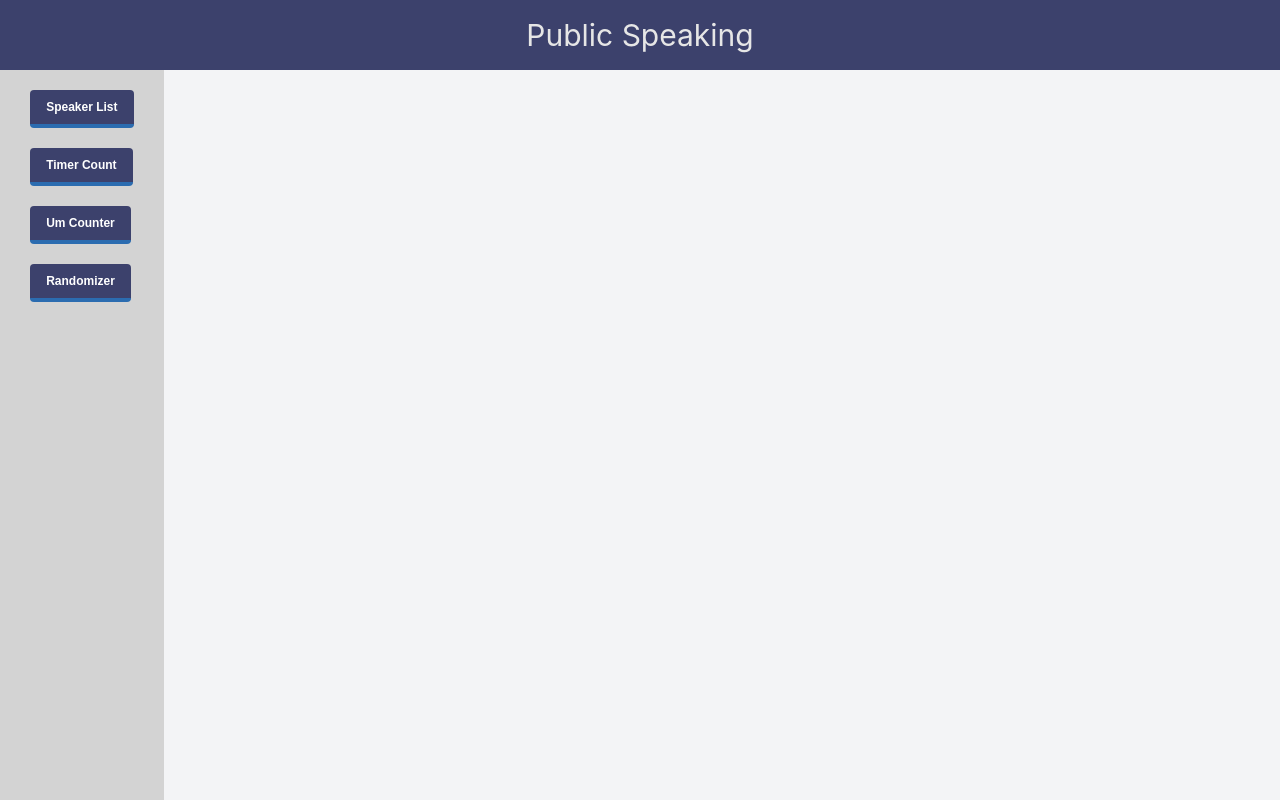
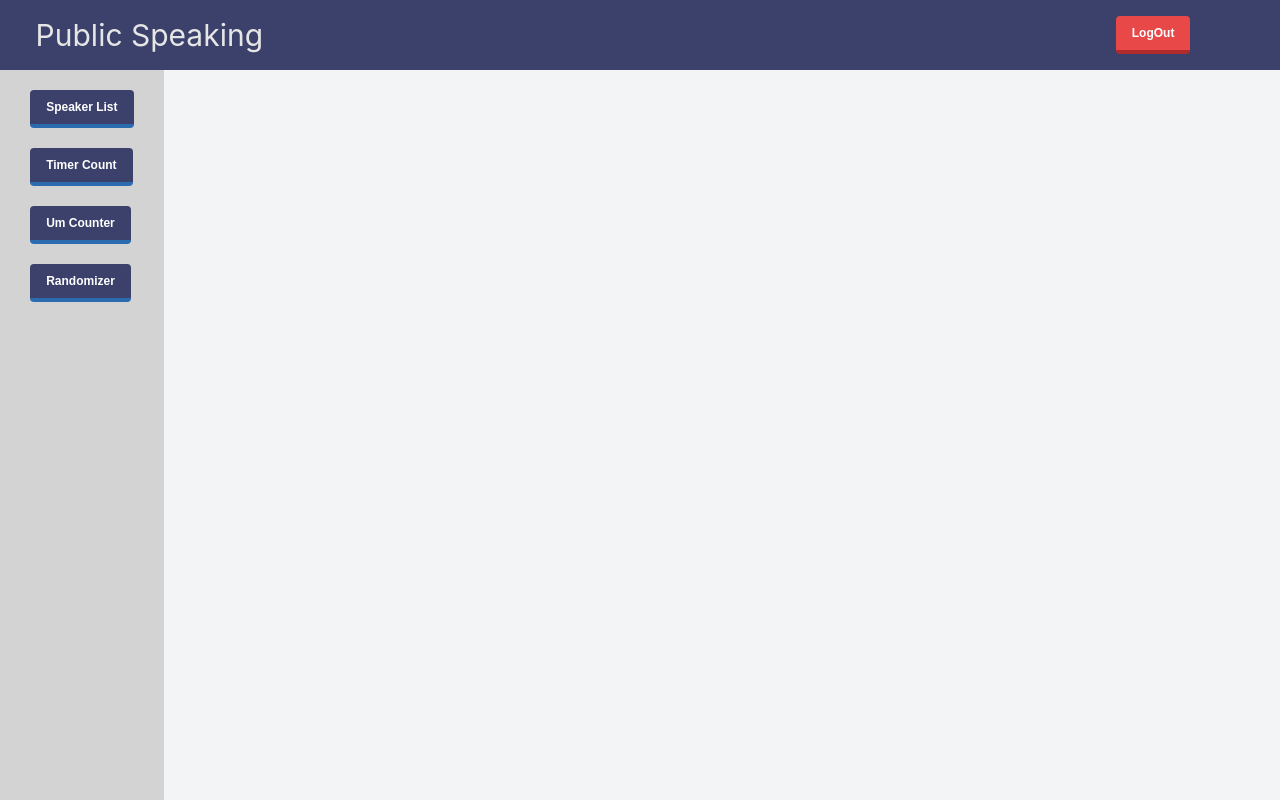
Before and after one commit to sandesb/React, a React (Create React App) app in the folder my-react-app/: page / in a window 1280 px wide. Shown: the top 800 px of the page. Built offline with nearby package versions, Linux system fonts and the light colour scheme.

Commit message:
state control

```diff
--- a/my-react-app/src/App.css
+++ b/my-react-app/src/App.css
@@ -31,10 +31,15 @@ th {
   background-color: #3C416C; /* #3C416C */
   margin: auto;
   color: black;
-  justify-content: center;
+  justify-content: left;
   align-items: center;
 }
-
+.f1{
+  margin-left: 2%;
+}
+.logout{
+  margin-left: 60%;
+}
 .flex-wrap {
   display: flex;
   width: 100%;
@@ -86,7 +91,21 @@ th {
   color: #CD181F; /* Primary red color */
   padding-left: 12%;
 }
-
+.logButton{
+  display: inline-block;
+  outline: 0;
+  border: 0;
+  cursor: pointer;
+  background-color: #e84848; /* #CFC1AB */
+  border-radius: 4px;
+  margin-left: 100%;
+  padding: 4px 16px;
+  font-size: 12px;
+  border-bottom: 4px solid #b02b2b;
+  font-weight: 700;
+  color: white;
+  line-height: 26px;
+}
 .um-button {
   margin-top: 10%;
   margin-right: 15%;
--- a/my-react-app/src/pages/Login.js
+++ b/my-react-app/src/pages/Login.js
@@ -5,6 +5,7 @@ import ViPassInput from "../components/ViPassInput";
 import ViTextInput from "../components/ViTextInput";
 
 const Login = () => {
+
 
     const navigate = useNavigate();
     const [email, setEmail] = useState('');
@@ -25,6 +26,7 @@ const Login = () => {
       }
 
       if(isLogin) {
+        localStorage.setItem('isLogin', '1');
         navigate('/Pages/UserManagement');
       } else {
         alert('Login failed');
@@ -35,7 +37,6 @@ const Login = () => {
         <div>
             <div class="box">
             <h1>Login</h1>
-
             <form method="post" action="index.html">
 
 <h1>Dashboard</h1>
--- a/my-react-app/src/pages/theme/Header.js
+++ b/my-react-app/src/pages/theme/Header.js
@@ -1,7 +1,20 @@
+import { useNavigate } from "react-router-dom";
 const Header = () => {
+    const navigate = useNavigate();
+
+    const logout = () => {
+        alert("logout");
+        localStorage.removeItem('isLogin');
+        navigate('/Login')
+
+    }
     return (
     <div class="header1">
-        <p class="pub"> Public Speaking </p>
+
+        <div class="f1"><p class="pub"> Public Speaking </p></div>
+        <div class="logout">
+            <button class="logButton"onClick={logout}>LogOut</button>
+        </div>
     </div>
     );
 };
```
